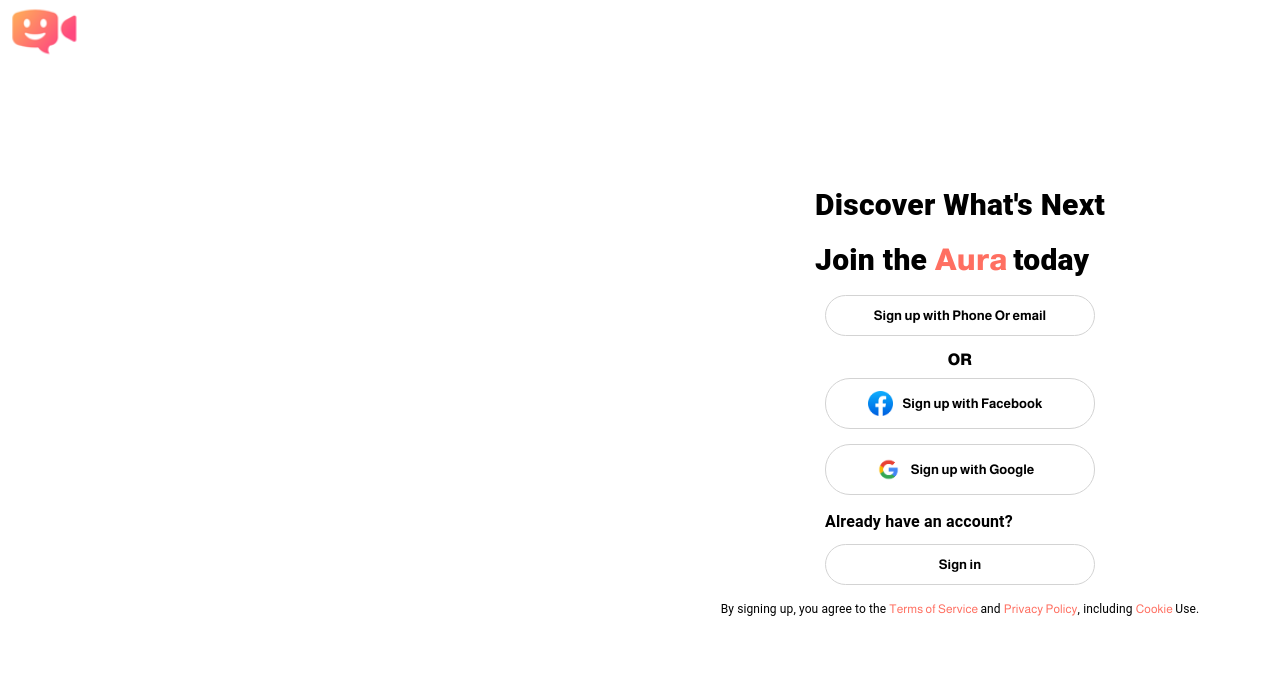
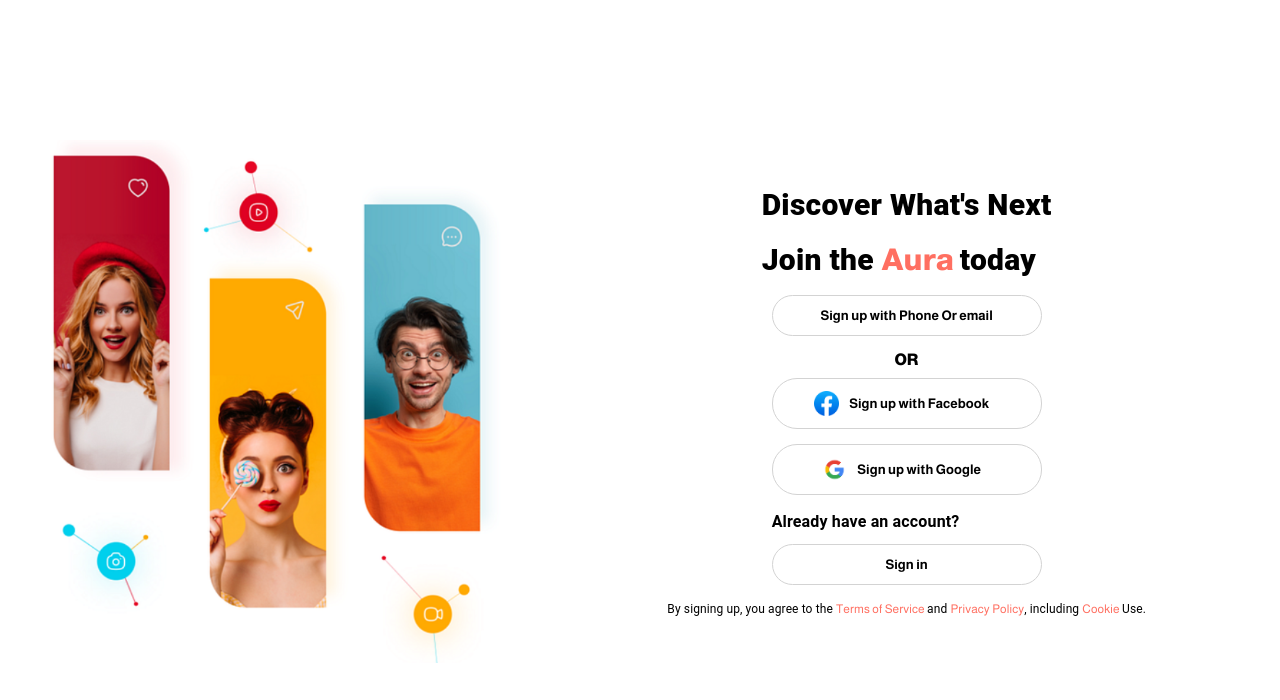
Before and after one commit to Leen-odeh3/Aura, a React (Vite) app in the folder Aura-client/: page / in a window 1280 px wide. Before the commit this address led to /login. Shown: the top 700 px of the page. Built offline with nearby package versions, Linux system fonts and the light colour scheme.

Commit message:
organize files

```diff
--- a/Aura-client/src/Component/Buttons/Buttons.tsx
+++ b/Aura-client/src/Component/Buttons/Buttons.tsx
@@ -1,12 +1,12 @@
 import ButtonsProps from '../../Interfaces/ButtonsProps';
 
-const Buttons = ({ img, text }: ButtonsProps) => {
+const Buttons = ({ img, text,onClick  }: ButtonsProps) => {
   return (
     <button style={{
       display: "flex", flexDirection: "row", padding: "12px 20px", borderRadius: "25px",
       backgroundColor: "white", cursor: "pointer", marginBottom: "15px", alignItems: "center",
       justifyContent: "center", border: "1px solid var(--secondary)",width:"270px"
-    }}>
+    }} onClick={onClick}>
       {img && <img src={img} height="25px" width="25px"/>}
       <p style={{ fontWeight: "bold",margin:"0px 10px" }}>{text}</p>
     </button>
--- a/Aura-client/src/Interfaces/ButtonsProps.tsx
+++ b/Aura-client/src/Interfaces/ButtonsProps.tsx
@@ -1,4 +1,5 @@
 export default interface ButtonsProps {
   img: string;
   text: string;
+  onClick: () => void;
 }
--- a/Aura-client/src/Pages/Auth/Login/LeftSide.tsx
+++ /dev/null
@@ -1,11 +0,0 @@
-import logo from '../../../../public/Images/Logo.png';
-
-const LeftSide = () => {
-  return (
-    <div>
-  <img src={logo}/>
-    </div>
-  )
-}
-
-export default LeftSide
--- a/Aura-client/src/Pages/Auth/Login/Login.tsx
+++ b/Aura-client/src/Pages/Auth/Login/Login.tsx
@@ -1,22 +1,10 @@
-import Box from '@mui/material/Box';
-import Grid from '@mui/material/Grid';
-import RightSide from './RightSide';
-import LeftSide from './LeftSide';
 
 const Login = () => {
   return (
-    <Box sx={{ flexGrow: 1,height:"100vh" }}>
-      <Grid container>
-        <Grid item xs={12} lg={6}>
-          <LeftSide />
-        </Grid>
+    <div>
+      login
+    </div>
+  )
+}
 
-        <Grid item lg={6}>
-          <RightSide />
-        </Grid>
-      </Grid>
-    </Box>
-  );
-};
-
-export default Login;
+export default Login
--- a/Aura-client/src/Pages/Auth/Login/RightSide.tsx
+++ /dev/null
@@ -1,40 +0,0 @@
-import { Typography } from '@mui/material';
-import Box from '@mui/material/Box';
-import Buttons from '../../../Component/Buttons/Buttons';
-import facebook from '../../../../public/Images/facebook.png';
-import Google from '../../../../public/Images/google.jpg';
-
-const RightSide = () => {
-  return (
-    <Box sx={{
-      flexGrow: 1, display: "flex", height: "100vh",
-      justifyContent: "center",
-      flexDirection: "column", alignItems: "center", padding: "20px"
-    }}>
-      <Box>
-        <Typography sx={{ fontWeight: "900", fontSize: "30px", marginBottom: "10px" }}>Discover What's Next </Typography>
-        <Typography sx={{ fontSize: "30px", fontWeight: "900", marginBottom: "13px" }}>Join the <span>Aura </span>today</Typography>
-      </Box>
-      <Box>
-        <Buttons text="Sign up with Phone Or email" img={''} />
-      </Box>
-      <span style={{ color: "black", marginBottom: "10px" }}>OR</span>
-      <Box sx={{ flexDirection: "column", display: "flex" }}>
-        <Buttons img={facebook} text="Sign up with Facebook" />
-        <Buttons img={Google} text="Sign up with Google" />
-      </Box>
-      <Box sx={{ display: "flex", flexDirection: "column" }}>
-        <Typography sx={{ fontWeight: "bold", marginBottom: "10px" }}>Already have an account?</Typography>
-        <Buttons text="Sign in" img={''} />
-      </Box>
-      <Typography sx={{ fontSize: "12px" }}>
-        By signing up, you agree to the <span style={{ fontWeight: "initial" }}>
-          Terms of Service </span> and <span style={{ fontWeight: "initial" }}>
-          Privacy Policy</span>, including <span style={{ fontWeight: "initial" }}>
-          Cookie </span> Use.</Typography>
-
-    </Box>
-  );
-};
-
-export default RightSide;
--- /dev/null
+++ b/Aura-client/src/Pages/Home/Home.tsx
@@ -0,0 +1,22 @@
+import Box from '@mui/material/Box';
+import Grid from '@mui/material/Grid';
+import RightSide from './RightSide';
+import LeftSide from './LeftSide';
+
+const Home = () => {
+  return (
+    <Box sx={{ flexGrow: 1, height: "100vh" }}>
+      <Grid container>
+        <Grid item xs={12} lg={5}>
+          <LeftSide />
+        </Grid>
+
+        <Grid item lg={7}>
+          <RightSide />
+        </Grid>
+      </Grid>
+    </Box>
+  );
+};
+
+export default Home;
--- /dev/null
+++ b/Aura-client/src/Pages/Home/LeftSide.tsx
@@ -0,0 +1,17 @@
+import { Box } from '@mui/material';
+import logo from '/Images/MainImage.png';
+
+const LeftSide = () => {
+  return (
+    <Box sx={{
+      display: "flex",
+      justifyContent: "center",
+      alignItems: "center",
+      height: "100vh",
+    }}>
+      <img src={logo} alt="Logo" style={{ maxWidth: "100%", maxHeight: "100%" }} />
+    </Box>
+  );
+};
+
+export default LeftSide;
--- /dev/null
+++ b/Aura-client/src/Pages/Home/RightSide.tsx
@@ -0,0 +1,40 @@
+import { Typography } from '@mui/material';
+import Box from '@mui/material/Box';
+import Buttons from '../../Component/Buttons/Buttons';
+import facebook from '/Images/Facebook.png';
+import Google from '/Images/google.jpg';
+import { useNavigate } from 'react-router-dom';
+
+const RightSide = () => {
+  const navigate = useNavigate();
+
+  return (
+    <Box sx={{
+      flexGrow: 1, display: "flex", height: "100vh",
+      justifyContent: "center",
+      flexDirection: "column", alignItems: "center", padding: "20px"
+    }}>
+      <Box>
+        <Typography sx={{ fontWeight: "900", fontSize: "30px", marginBottom: "10px" }}>Discover What's Next</Typography>
+        <Typography sx={{ fontSize: "30px", fontWeight: "900", marginBottom: "13px" }}>Join the <span>Aura </span>today</Typography>
+      </Box>
+      <Box>
+        <Buttons text="Sign up with Phone Or email" img={''} onClick={() => navigate('/register')} />
+      </Box>
+      <span style={{ color: "black", marginBottom: "10px" }}>OR</span>
+      <Box sx={{ flexDirection: "column", display: "flex" }}>
+        <Buttons img={facebook} text="Sign up with Facebook" onClick={() => navigate('')} />
+        <Buttons img={Google} text="Sign up with Google" onClick={() => navigate('')} />
+      </Box>
+      <Box sx={{ display: "flex", flexDirection: "column" }}>
+        <Typography sx={{ fontWeight: "bold", marginBottom: "10px" }}>Already have an account?</Typography>
+        <Buttons text="Sign in" img={''} onClick={() => navigate('/login')} />
+      </Box>
+      <Typography sx={{ fontSize: "12px" }}>
+        By signing up, you agree to the <span style={{ fontWeight: "initial" }}>Terms of Service </span> and <span style={{ fontWeight: "initial" }}>Privacy Policy</span>, including <span style={{ fontWeight: "initial" }}>Cookie </span> Use.
+      </Typography>
+    </Box>
+  );
+};
+
+export default RightSide;
--- a/Aura-client/src/Routing/index.tsx
+++ b/Aura-client/src/Routing/index.tsx
@@ -1,14 +1,14 @@
-import { BrowserRouter, Routes, Route, Navigate } from "react-router-dom"
+import { BrowserRouter, Routes, Route} from "react-router-dom"
 import Login from "../Pages/Auth/Login/Login"
 import Register from "../Pages/Auth/Register/Register"
 import ForgotPassword from "../Pages/Auth/ForgotPassword/ForgotPassword"
-
+import Home from '../Pages/Home/Home';
 
 const index = () => {
   return (
     <BrowserRouter>
       <Routes>
-      <Route index element={<Navigate to="/login" />} />
+      <Route index element={<Home/>} />
       <Route path="/login" element={<Login />} />
        <Route path="/register" element={<Register />} />
       <Route path="/forgot-pass" element={<ForgotPassword />} />
```
Also changed, not shown: Aura-client/public/Images/MainImage.png (added).
